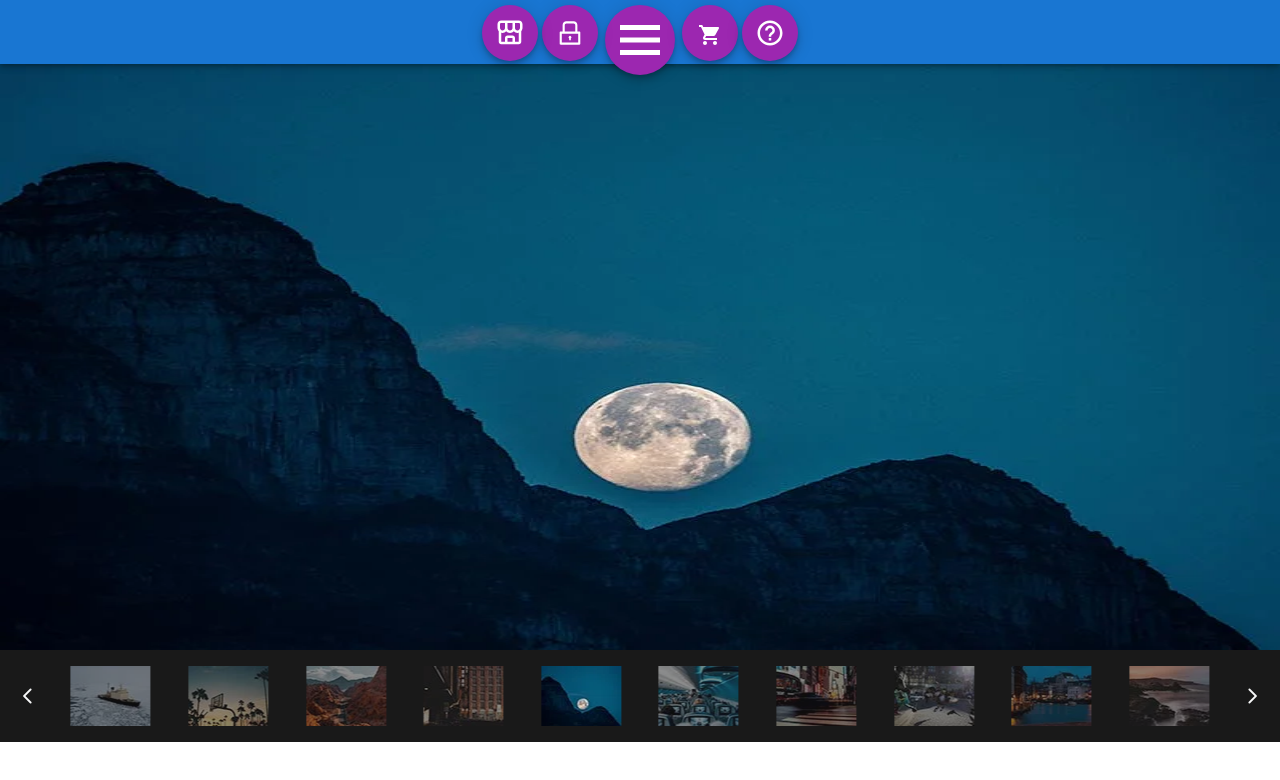
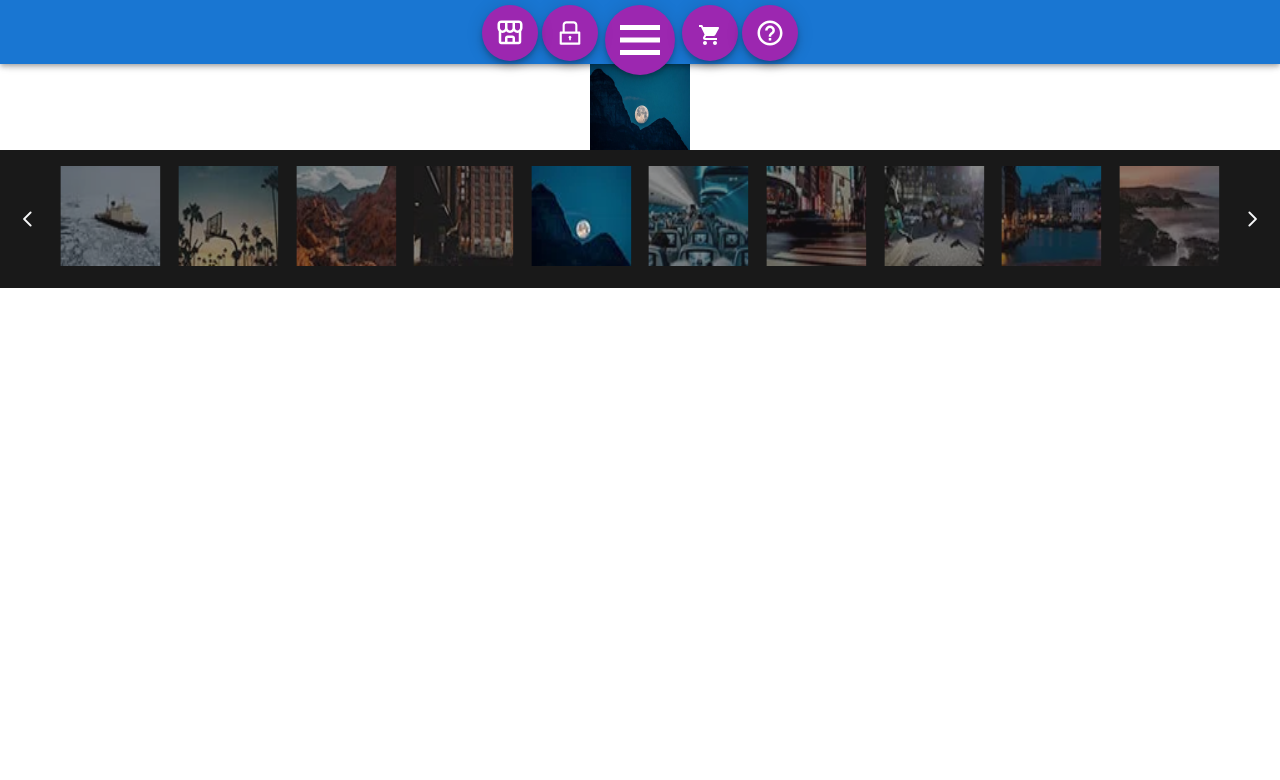
Before and after one commit to perezguedesmaikel/tienda, a Next.js app: page / in a window 1280 px wide. Shown: the top 780 px of the page. Built offline with nearby package versions, Linux system fonts and the light colour scheme.

Commit message:
voy atras

```diff
--- a/components/galleriaAutoPlayDemo.js
+++ b/components/galleriaAutoPlayDemo.js
@@ -3,6 +3,7 @@ import React, { useState, useEffect } from 'react';
 import { PhotoService } from '../service/PhotoService';
 import { Galleria } from 'primereact/galleria';
 import style from '../styles/Slide.module.css';
+import Image from 'next/image';
 
 const GalleriaAutoPlayDemo = () => {
 
@@ -33,13 +34,14 @@ const GalleriaAutoPlayDemo = () => {
     }, []); // eslint-disable-line react-hooks/exhaustive-deps
 
     const itemTemplate = (item) => {
-        return <img src={item.itemImageSrc} onError={(e) => e.target.src='https://www.primefaces.org/wp-content/uploads/2020/05/placeholder.png'} alt={item.alt}
-       className={style.imagenSlide}
+        return <Image src={'/'+item.itemImageSrc} onError={(e) => e.target.src='https://www.primefaces.org/wp-content/uploads/2020/05/placeholder.png'} alt={item.alt}
+       className={style.imagenSlide}  width='100%' height='100%'
         />;
     }
 
     const thumbnailTemplate = (item) => {
-        return <img src={item.thumbnailImageSrc} onError={(e) => e.target.src='https://www.primefaces.org/wp-content/uploads/2020/05/placeholder.png'} alt={item.alt}  />;
+        return <Image src={'/'+item.thumbnailImageSrc} onError={(e) => e.target.src='https://www.primefaces.org/wp-content/uploads/2020/05/placeholder.png'} alt={item.alt}
+                      width='100%' height='100%' />;
     }
 
     return (
--- a/components/layout.js
+++ b/components/layout.js
@@ -1,7 +1,6 @@
 import React from "react";
 import Head from "next/head";
 import NavBar from "./navbar";
-import Footer from "./footer";
 import GalleriaAutoPlayDemo from "./galleriaAutoPlayDemo";
 
 
@@ -15,6 +14,7 @@ function Layout({children,title}) {
                 <meta name="description" content="Generated by create next app" />
                 <meta name="viewport" content="width=device-width, initial-scale=1" />
             </Head>
+
            <main>
                <NavBar/>
                <GalleriaAutoPlayDemo/>
--- a/next.config.js
+++ b/next.config.js
@@ -1,7 +1,10 @@
 /** @type {import('next').NextConfig} */
 const nextConfig = {
   reactStrictMode: true,
-  swcMinify: true,
+  images: {
+    loader:"akamai",
+    path:""
+  }
 }
 
 module.exports = nextConfig
```
